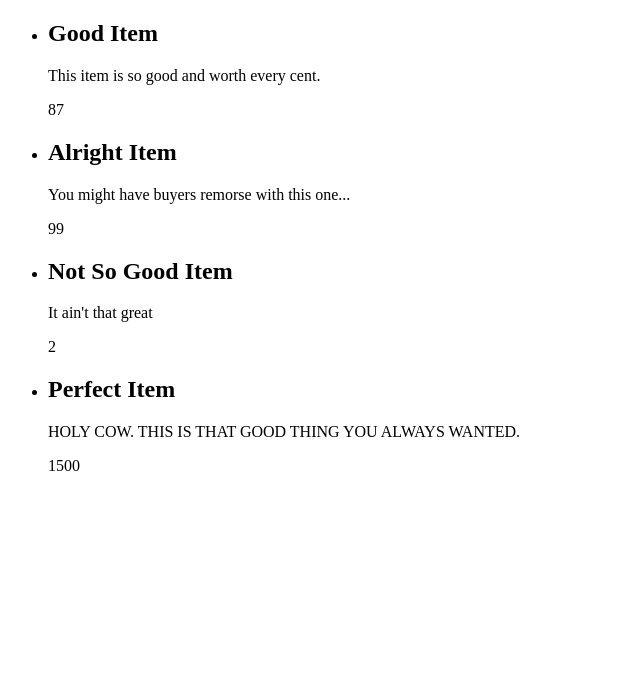
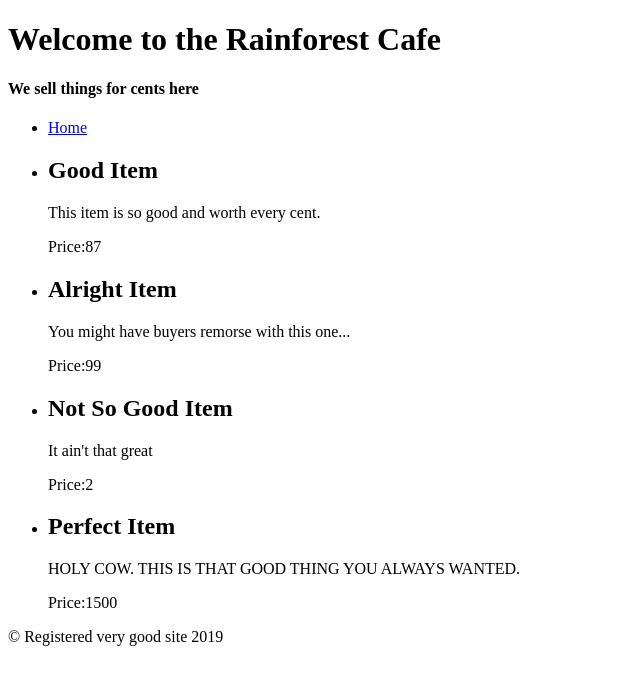
Before and after one commit to JasminFace/rainforest, a Django app: page /products/ in a window 1280 px wide. Shown: the top 685 px of the page, without its empty margins (0-640 px from the left). Run offline with Django 3.2, Linux system fonts and the light colour scheme; data comes from the database, SQL or seed files in the repository.

Commit message:
Added nav to home page

```diff
--- a/rainforest/templates/base.html
+++ b/rainforest/templates/base.html
@@ -7,7 +7,21 @@
     <title>{{ title }}</title>
 </head>
 <body>
+    <header>
+        <h1>Welcome to the Rainforest Cafe</h1>
+        <h4>We sell things for cents here</h4>
+        <nav>
+            <ul>
+                <li>
+                    <a href="{% url 'products_list' %}">Home</a>
+                </li>
+            </ul>
+        </nav>
+    </header>
     {% block content %}
     {% endblock %}
+    <footer>
+        <p>&copy; Registered very good site 2019</p>
+    </footer>
 </body>
 </html>
--- a/rainforest/templates/index.html
+++ b/rainforest/templates/index.html
@@ -7,7 +7,7 @@
         <li>
             <h2>{{ product.name }}</h2>
             <p>{{ product.description }}</p>
-            <p>{{ product.price_in_cents }}</p>
+            <p>Price:{{ product.price_in_cents }}</p>
         </li>
         {% endfor %}
     </ul>
--- a/rainforest/views.py
+++ b/rainforest/views.py
@@ -6,7 +6,7 @@ from django.views.decorators.http import require_http_methods
 
 
 def root(request):
-  return HttpResponseRedirect('/products')
+  return redirect('products_list')
 
 def products_page(request):
   context = {
```
